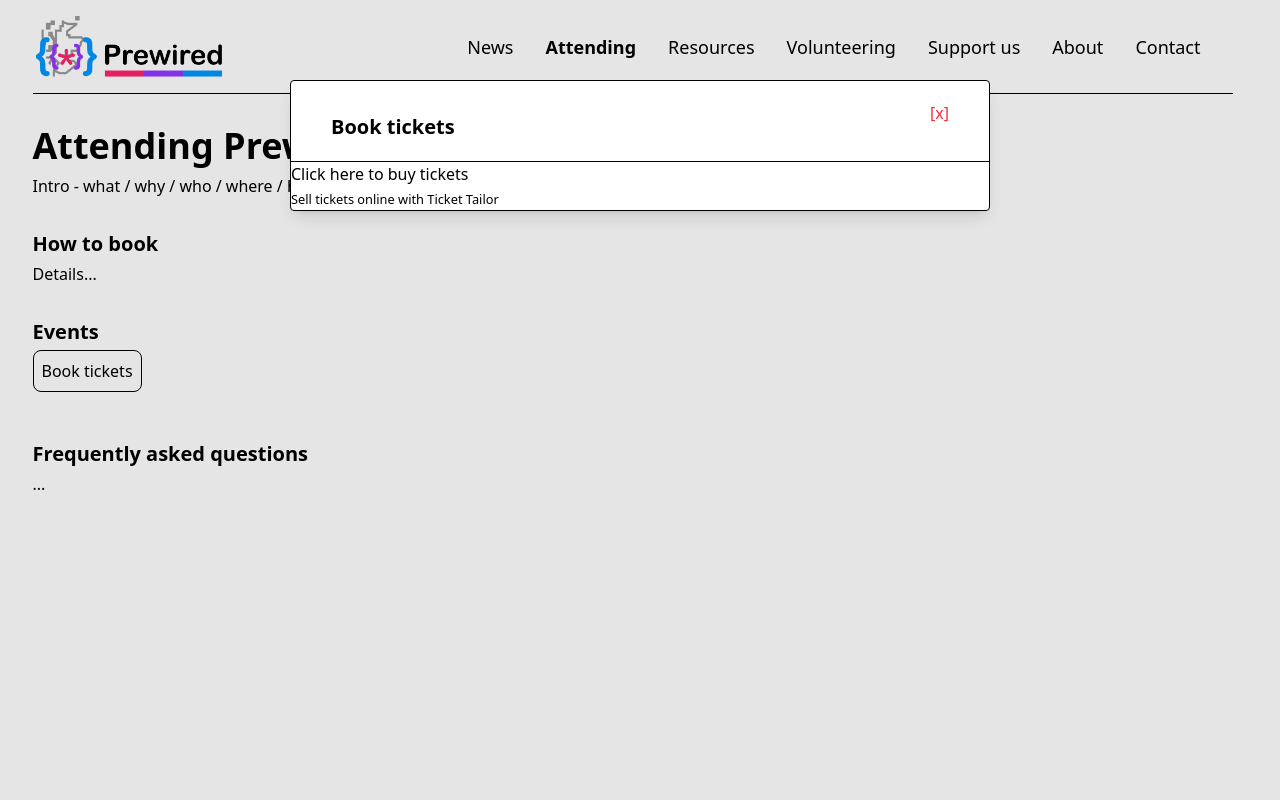
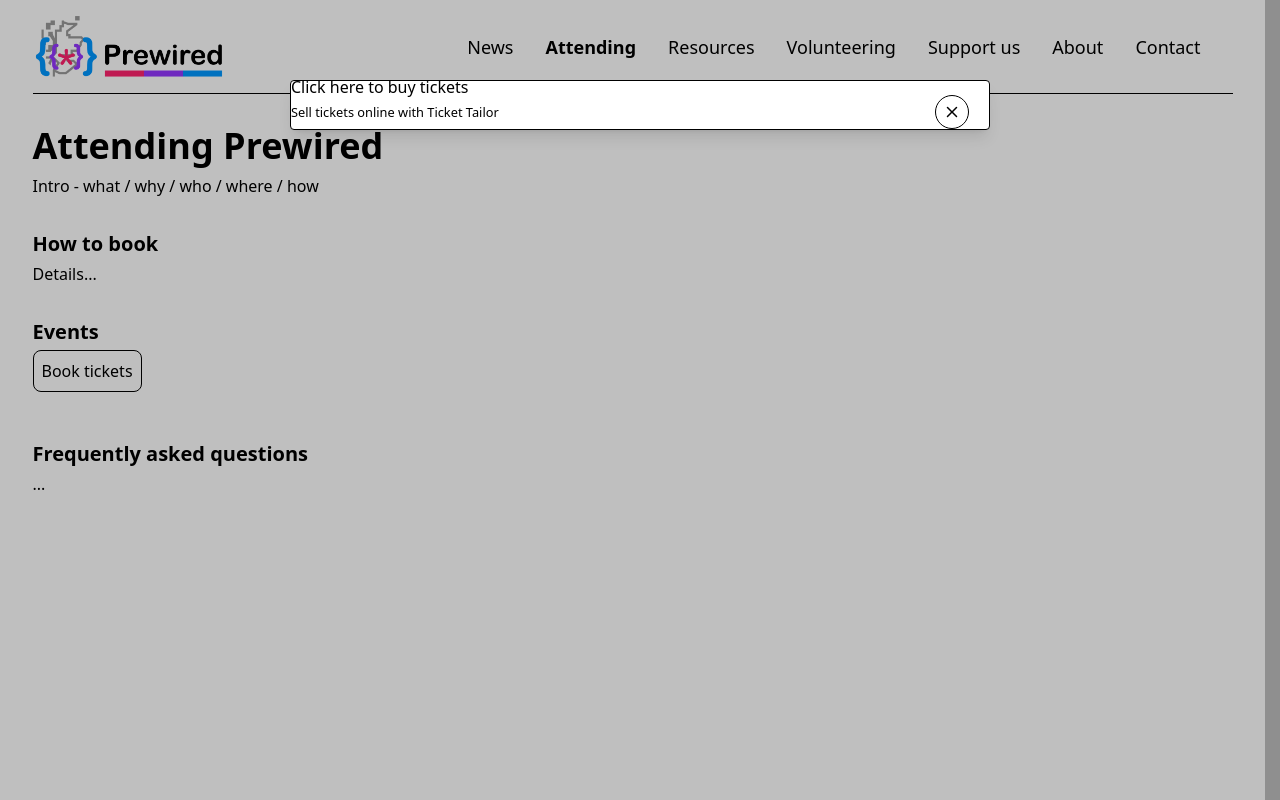
Before and after one commit to prewired/prewired.github.io, an Astro site: page /attending in a window 1280 px wide. Both pictures are taken after a click on the button "Book tickets". Shown: the top 800 px of the page. Built offline with nearby package versions, Linux system fonts and the light colour scheme; Astro itself is replaced by a stand-in of ours; a script that the page names is missing.

Commit message:
Finish book tickets modal

```diff
--- a/src/components/BookTicketsButton.astro
+++ b/src/components/BookTicketsButton.astro
@@ -9,26 +9,23 @@
 </button>
 
 <dialog
-	class="w-[700px] max-w-[100%] mx-auto mt-[10vh] border border-[rgba(28, 35, 43, 0.1)] rounded shadow-lg overflow-hidden"
-	id="tt-dialog"
+	class="w-[700px] max-w-[100%] mx-auto mt-[10vh] border rounded-sm shadow-lg overflow-hidden"
+	id="tickets-dialog"
 >
-	<div class="px-10 pb-4 flex flex-row items-center justify-between border-b border-b-[rgba(28, 35, 43, 0.1)]">
-		<h2>
-			Book tickets
-		</h2>
+	<div class="max-h-[80vh] overflow-y-auto">
 		<button
-			class="text-red-500"
+			class="absolute top-5 right-5 p-1 border bg-white rounded-full cursor-pointer transition hover:bg-red-600 hover:border-red-600 hover:text-white active:bg-red-800 active:border-red-800"
 			id="close-btn"
 		>
-			[x]
+			<svg xmlns="http://www.w3.org/2000/svg" width="24" height="24" fill="currentColor" viewBox="0 0 16 16">
+				<path d="M4.646 4.646a.5.5 0 0 1 .708 0L8 7.293l2.646-2.647a.5.5 0 0 1 .708.708L8.707 8l2.647 2.646a.5.5 0 0 1-.708.708L8 8.707l-2.646 2.647a.5.5 0 0 1-.708-.708L7.293 8 4.646 5.354a.5.5 0 0 1 0-.708"/>
+			</svg>
 		</button>
-	</div>
-	<div class="max-h-[70vh] overflow-y-scroll">
 		<!-- Ticket Tailor Widget -->
 		<div class="tt-widget">
 			<div class="tt-widget-fallback">
 				<p>
-					<a href="https://www.tickettailor.com/all-tickets/prewired/?ref=website_widget"
+					<a href="https://www.tickettailor.com/events/prewired/1223517/select-date?ref=website_widget"
 						target="_blank"
 					>
 						Click here to buy tickets
@@ -46,7 +43,7 @@
 			<script
 				is:inline
 				src="https://cdn.tickettailor.com/js/widgets/min/widget.js"
-				data-url="https://www.tickettailor.com/all-tickets/prewired/?ref=website_widget"
+				data-url="https://www.tickettailor.com/events/prewired/1223517/select-date?ref=website_widget"
 				data-type="inline"
 				data-inline-minimal="true"
 				data-inline-show-logo="false"
@@ -55,14 +52,13 @@
 				data-inline-ref="website_widget">
 			</script>
 		</div>
-		<!-- End of Ticket Tailor Widget -->
 	</div>
 </dialog>
 
 <script>
 	const ticketsBtn = document.getElementById("tickets-btn") as HTMLButtonElement;
 	const closeBtn = document.getElementById("close-btn") as HTMLButtonElement;
-	const ticketsDialog = document.getElementById("tt-dialog") as HTMLDialogElement;
+	const ticketsDialog = document.getElementById("tickets-dialog") as HTMLDialogElement;
 
 	ticketsBtn.addEventListener("click", () => {
 		ticketsDialog.showModal();
@@ -71,4 +67,9 @@
 	closeBtn.addEventListener("click", () => {
 		ticketsDialog.close();
 	});
+
+	ticketsDialog.addEventListener("click", event => {
+		// Close the dialog on tapping the backdrop
+		if (event.target === ticketsDialog) ticketsDialog.close();
+	});
 </script>
--- a/src/styles/global.css
+++ b/src/styles/global.css
@@ -47,15 +47,24 @@
 }
 
 
-/* Global styles */
+/* General styles */
 ::selection {
 	@apply bg-blue-700 text-white;
 }
 
-body:has(dialog[open]) {
+html {
+	@apply transition duration-300;
+	scrollbar-gutter: stable;
+}
+
+html:has(dialog[open]) {
 	/* Prevent scrolling and content shift when a modal dialog is open */
-	overflow: hidden;
-	padding-right: 15px;
+	@apply overflow-y-hidden bg-black/25;
+}
+
+body {
+	/* Keep background color stable while dialog backdrop is shown */
+	@apply bg-white;
 }
 
 h1 {
@@ -65,3 +74,8 @@ h1 {
 h2 {
 	@apply mt-8 mb-1 font-semibold text-xl;
 }
+
+dialog {
+	@apply opacity-0 open:opacity-100 starting:open:opacity-0 scale-95 open:scale-100 starting:open:scale-95 transition-all transition-discrete duration-300;
+	@apply backdrop:bg-transparent open:backdrop:bg-black/25 starting:open:backdrop:bg-transparent backdrop:transition-all backdrop:transition-discrete backdrop:duration-300;
+}
```
